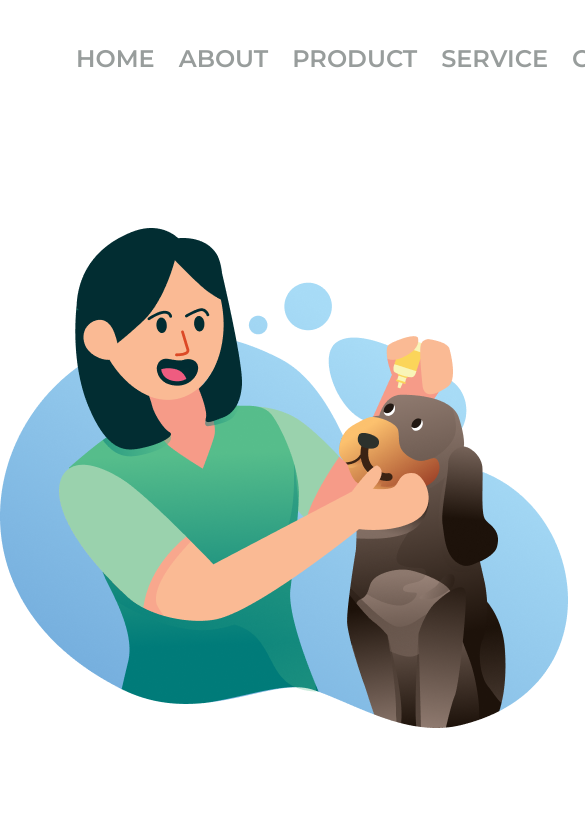
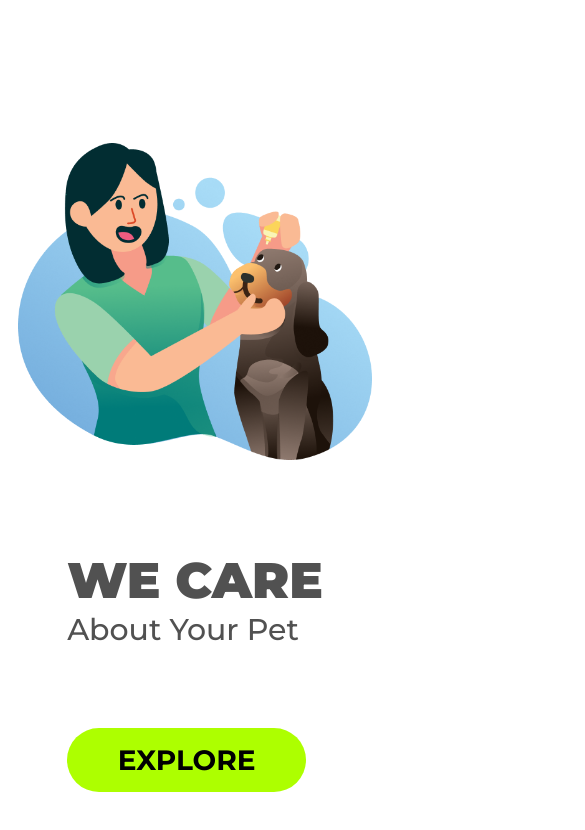
Before and after one commit to Samuelldev0/we-care, a plain HTML site: page index.html in a window 390 px wide. Shown: the top 830 px of the page, 585 px wide, since content can reach past the window. Drawn offline with Linux system fonts and the light colour scheme.

Commit message:
projeto modo responsivo

```diff
--- a/style.css
+++ b/style.css
@@ -18,6 +18,12 @@
     color: #989D9C;
 }
 
+.navbar a:hover{
+    color: #000000b4;
+    font-weight: 700;
+    transition: 250ms linear;
+}
+
 .btn-login{
     width: 130px;
     height: 41px;
@@ -29,12 +35,14 @@
     border: none;
     position: relative;
     top: -6px;
+    cursor: pointer;
 }
 
 main{
     display: flex;
     gap: 86px;
     align-items: center;
+    justify-content: center;
     margin-top: 143px;
 }
 
@@ -70,4 +78,38 @@ p{
     font-size: 28px;
     font-weight: 700;
     border: none;
+    margin-top: 80px;
+    cursor: pointer;
 }
+
+
+/*responsividade*/
+
+@media screen and (max-width:1161px){
+    header{
+        display: none;
+    }
+
+    p{
+        display: none;
+    }
+
+    main{
+        flex-direction: column;
+        align-items: center;
+        justify-content: center;
+    }
+
+    .box-img img{
+        width: 354px;
+        height: 317px;
+    }
+
+    h1{
+        font-size: 50px;
+    }
+
+    h2{
+        font-size: 30px;
+    }
+}
```
